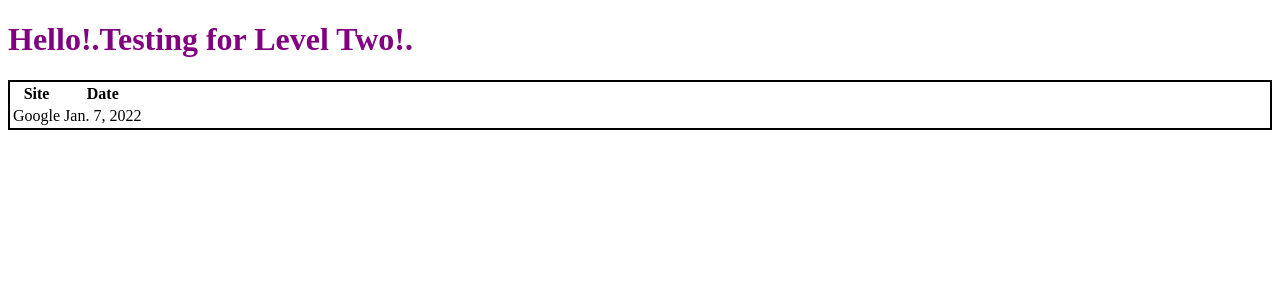
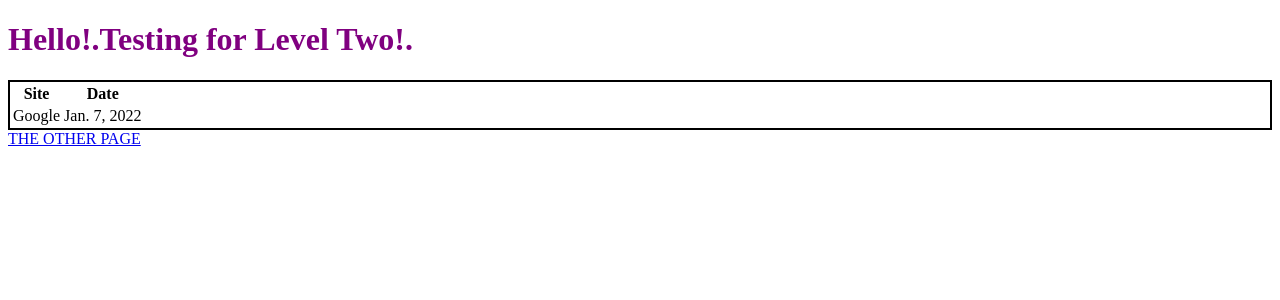
Before and after one commit to EithiriHtun/My_Django_Pj, a Django app: page / in a window 1280 px wide. Shown: the top 300 px of the page. Run offline with Django 3.2, Linux system fonts and the light colour scheme; data comes from the database, SQL or seed files in the repository.

Commit message:
feat: 141. Relative URLs Coding Examples

```diff
--- a/first_project/first_app/urls.py
+++ b/first_project/first_app/urls.py
@@ -1,6 +1,11 @@
 from django.urls import path
 from first_app import views
 
+#Template tagging
+app_name= 'basic_app'
+
 urlpatterns = [
-    path('',views.index,name='index')
+    path('',views.index,name='index'),
+    path('/other',views.other,name='other')
+
 ]
--- a/first_project/first_app/views.py
+++ b/first_project/first_app/views.py
@@ -28,3 +28,7 @@ def form_name_view(request):
 		  print("Text"+form.cleaned_data['text'])
 
 	return render(request,'first_app/form.html',{'form':form})
+
+
+def other(request):
+	return render(request,"index.html")
--- a/first_project/templates/first_app/index.html
+++ b/first_project/templates/first_app/index.html
@@ -26,5 +26,6 @@
   <p>No Record Found!</p>
    {% endif %}
   </div>
+  <a href="{% url 'basic_app:other' %}">THE OTHER PAGE</a>
   </body>
 </html>
```
